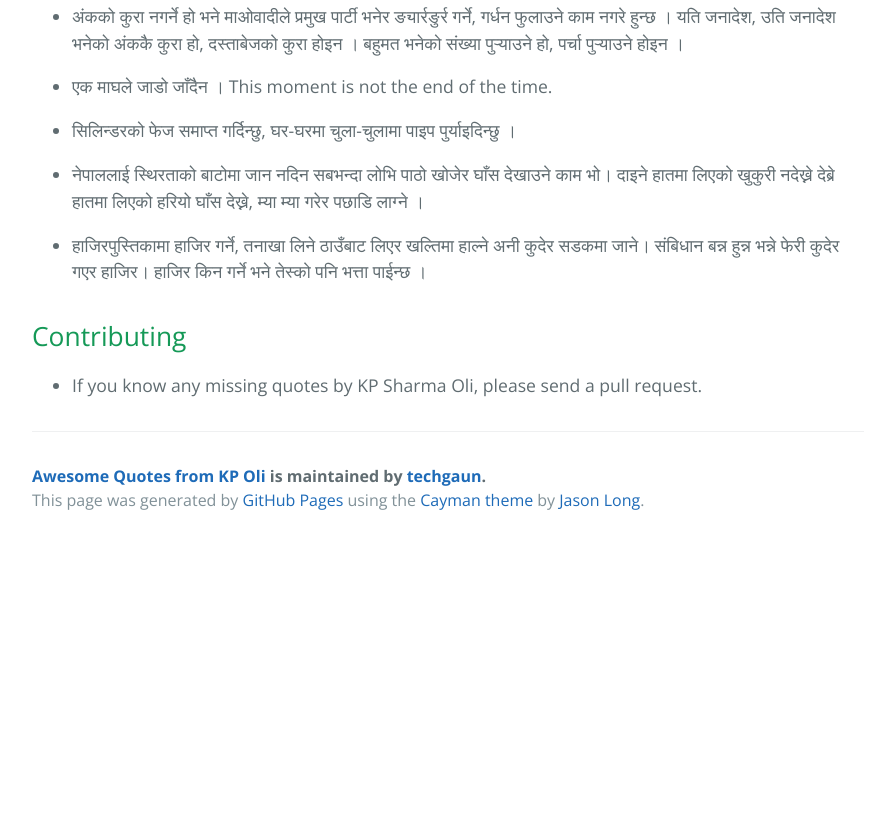
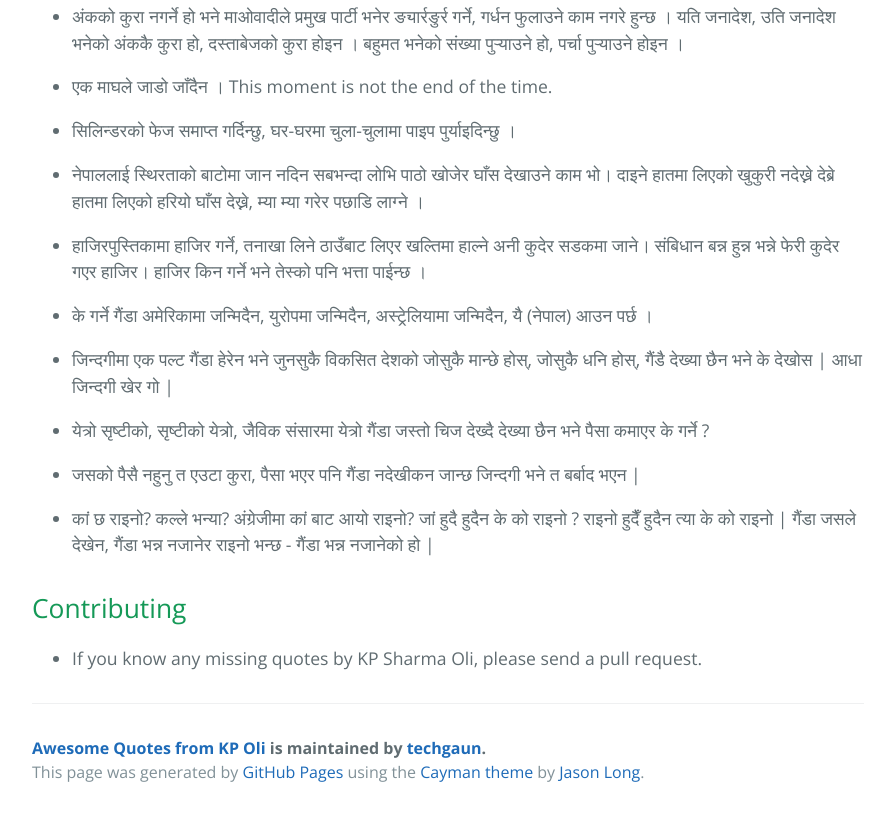
Before and after one commit to techgaun/awesome-kp-quotes, a plain HTML site: page index.html in a window 1280 px wide. Shown: the part 3059-3875 px from the top of the page, without its empty margins (192-1087 px from the left). Before the commit the page ends 3603 px from the top, so only its background shows below. Drawn offline with nearby package versions, Linux system fonts and the light colour scheme.

Commit message:
Add some गैंडा quotes

```diff
--- a/index.html
+++ b/index.html
@@ -71,6 +71,11 @@
 <li><p>सिलिन्डरको फेज समाप्त गर्दिन्छु, घर-घरमा चुला-चुलामा पाइप पुर्याइदिन्छु ।</p></li>
 <li><p>नेपाललाई स्थिरताको बाटोमा जान नदिन सबभन्दा लोभि पाठो खोजेर घाँस देखाउने काम भो। दाइने हातमा लिएको खुकुरी नदेख्ने देब्रे हातमा लिएको हरियो घाँस देख्ने, म्या म्या गरेर पछाडि लाग्ने ।</p></li>
 <li><p>हाजिरपुस्तिकामा हाजिर गर्ने, तनाखा लिने ठाउँबाट लिएर खल्तिमा हाल्ने अनी कुदेर सडकमा जाने। संबिधान बन्न हुन्न भन्ने फेरी कुदेर गएर हाजिर। हाजिर किन गर्ने भने तेस्को पनि भत्ता पाईन्छ ।</p></li>
+<li><p>के गर्ने गैंडा अमेरिकामा जन्मिदैन, युरोपमा जन्मिदैन, अस्ट्रेलियामा जन्मिदैन, यै (नेपाल) आउन पर्छ ।</p></li>
+<li><p>जिन्दगीमा एक पल्ट गैंडा हेरेन भने जुनसुकै विकसित देशको जोसुकै मान्छे होस्, जोसुकै धनि होस्, गैंडै देख्या छैन भने के देखोस | आधा जिन्दगी खेर गो |</p></li>
+<li><p>येत्रो सृष्टीको, सृष्टीको येत्रो, जैविक संसारमा येत्रो गैंडा जस्तो चिज देख्दै देख्या छैन भने पैसा कमाएर के गर्ने ?</p></li>
+<li><p>जसको पैसै नहुनु त एउटा कुरा, पैसा भएर पनि गैंडा नदेखीकन जान्छ जिन्दगी भने त बर्बाद भएन |</p></li>
+<li><p>कां छ राइनो? कल्ले भन्या? अंग्रेजीमा कां बाट आयो राइनो? जां हुदै हुदैन के को राइनो ? राइनो हुदैँ हुदैन त्या के को राइनो | गैंडा जसले देखेन, गैंडा भन्न नजानेर राइनो भन्छ - गैंडा भन्न नजानेको हो |</p></li>
 </ul>
 
 <h2>
```
Also changed, not shown: 1 other file.
